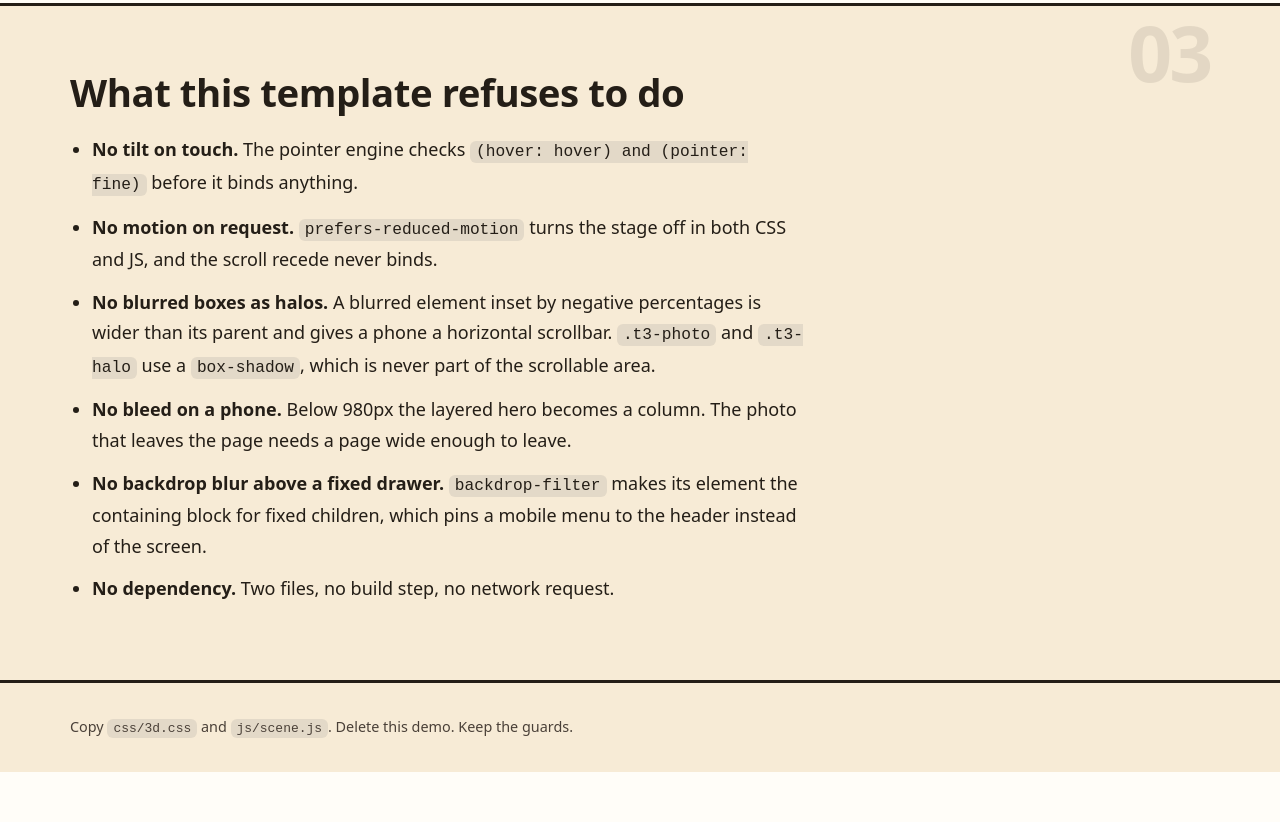
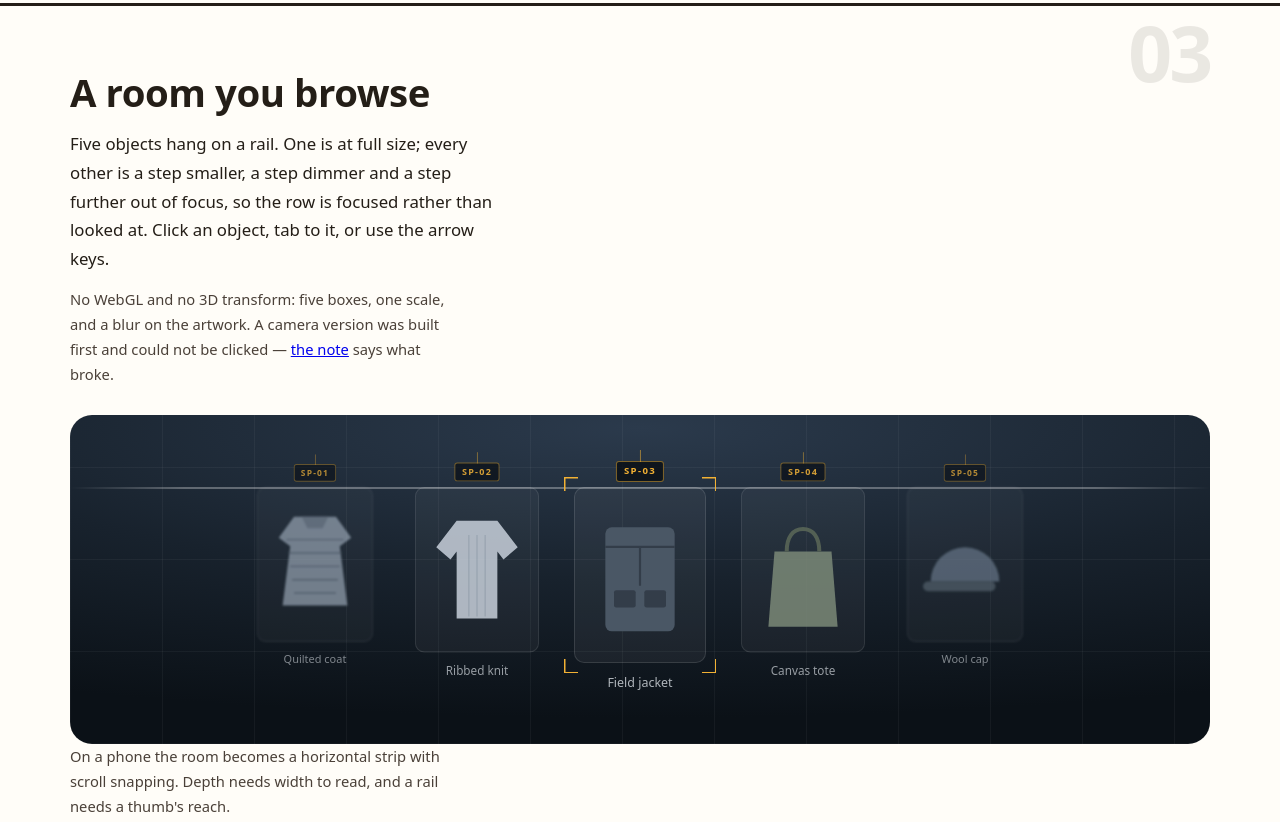
Before and after one commit to roy47ty01/3d-web-template, a plain HTML site: page demo/index.html in a window 1280 px wide. Shown: the part 1400-2222 px from the top of the page. Before the commit the page ends 2172 px from the top, so only its background shows below. Drawn offline with Linux system fonts and the light colour scheme.

Commit message:
feat(demo): show the room in the demo page
The primitive needed a band of its own: an object that is only described is a
claim. Five invented objects, no shop name or price copied from the reel.

```diff
--- a/demo/demo.css
+++ b/demo/demo.css
@@ -133,6 +133,11 @@ h3 { font-size: 1.1rem; margin: 0 0 8px; }
 .foot { padding: 32px 0; background: var(--cream); }
 .foot p { margin: 0; font-size: 0.9rem; color: var(--muted); }
 
+/* ---------- the room ---------- */
+/* The room paints itself dark, so it keeps its own padding; the margin is the
+   only page-level decision here. */
+.t3-room { margin-top: 28px; }
+
 @media (max-width: 980px) {
   .t3-copy-front { padding-left: 0; } /* stacked: nothing is projected, so no pad */
   .t3-photo-main { max-width: 420px; }
--- a/demo/index.html
+++ b/demo/index.html
@@ -4,7 +4,7 @@
 <meta charset="utf-8">
 <meta name="viewport" content="width=device-width, initial-scale=1">
 <title>3D Web Template — working demo</title>
-<meta name="description" content="A dependency-free demo of the 3D primitives in this template: a layered hero that recedes on scroll, a sticker in front of the scene, photos set into cards, and CSS-numbered sections.">
+<meta name="description" content="A dependency-free demo of the 3D primitives in this template: a layered hero that recedes on scroll, a sticker in front of the scene, photos set into cards, a room you browse, and CSS-numbered sections.">
 <link rel="stylesheet" href="../css/3d.css">
 <link rel="stylesheet" href="demo.css">
 </head>
@@ -124,6 +124,82 @@
     </div>
   </section>
 
+  <section class="band" id="room">
+    <div class="wrap">
+      <h2>A room you browse</h2>
+      <p class="lede">Five objects hang on a rail. One is at full size; every other is a step smaller, a step dimmer and a step further out of focus, so the row is focused rather than looked at. Click an object, tab to it, or use the arrow keys.</p>
+      <p class="lede note">No WebGL and no 3D transform: five boxes, one scale, and a blur on the artwork. A camera version was built first and could not be clicked — <a href="../docs/reel-pass-november-2026.md">the note</a> says what broke.</p>
+
+      <div class="t3-room" data-t3-room>
+        <div class="t3-room-space">
+          <div class="t3-room-rail" aria-hidden="true"></div>
+          <ul class="t3-room-row" aria-label="Objects on the rail">
+            <li class="t3-room-item" data-t3-room-item>
+              <button class="t3-room-hit" type="button">
+                <span class="t3-room-label">SP-01</span>
+                <svg class="t3-room-object" viewBox="0 0 120 160" aria-hidden="true">
+                  <path d="M38 30h44l16 22-12 9 8 62H26l8-62-12-9z" fill="#9aa7b6"/>
+                  <path d="M46 30h28l-6 12H52z" fill="#7e8b9a"/>
+                  <g stroke="#5d6a78" stroke-width="1.5" opacity="0.7">
+                    <path d="M30 54h60M32 68h56M34 82h52M36 96h48M38 110h44"/>
+                  </g>
+                </svg>
+                <span class="t3-room-name">Quilted coat</span>
+              </button>
+            </li>
+            <li class="t3-room-item" data-t3-room-item>
+              <button class="t3-room-hit" type="button">
+                <span class="t3-room-label">SP-02</span>
+                <svg class="t3-room-object" viewBox="0 0 120 160" aria-hidden="true">
+                  <path d="M40 32h40l20 26-14 12-6-8v66H40V62l-6 8-14-12z" fill="#c9d2dc"/>
+                  <g stroke="#a9b4c2" stroke-width="1.2" opacity="0.8">
+                    <path d="M52 46v80M60 46v80M68 46v80"/>
+                  </g>
+                </svg>
+                <span class="t3-room-name">Ribbed knit</span>
+              </button>
+            </li>
+            <li class="t3-room-item" data-t3-room-item>
+              <button class="t3-room-hit" type="button">
+                <span class="t3-room-label">SP-03</span>
+                <svg class="t3-room-object" viewBox="0 0 120 160" aria-hidden="true">
+                  <rect x="28" y="36" width="64" height="96" rx="6" fill="#4a5765"/>
+                  <path d="M28 54h64" stroke="#333d49" stroke-width="2"/>
+                  <path d="M60 54v36" stroke="#333d49" stroke-width="2"/>
+                  <rect x="36" y="94" width="20" height="16" rx="2" fill="#333d49"/>
+                  <rect x="64" y="94" width="20" height="16" rx="2" fill="#333d49"/>
+                </svg>
+                <span class="t3-room-name">Field jacket</span>
+              </button>
+            </li>
+            <li class="t3-room-item" data-t3-room-item>
+              <button class="t3-room-hit" type="button">
+                <span class="t3-room-label">SP-04</span>
+                <svg class="t3-room-object" viewBox="0 0 120 160" aria-hidden="true">
+                  <path d="M32 62h56l6 74H26z" fill="#7d8b7a"/>
+                  <path d="M44 62c0-14 6-22 16-22s16 8 16 22" fill="none" stroke="#5d6a5a" stroke-width="4"/>
+                </svg>
+                <span class="t3-room-name">Canvas tote</span>
+              </button>
+            </li>
+            <li class="t3-room-item" data-t3-room-item>
+              <button class="t3-room-hit" type="button">
+                <span class="t3-room-label">SP-05</span>
+                <svg class="t3-room-object" viewBox="0 0 120 160" aria-hidden="true">
+                  <path d="M24 98a36 36 0 0 1 72 0z" fill="#6b7a8c"/>
+                  <rect x="16" y="98" width="76" height="10" rx="5" fill="#57646f"/>
+                </svg>
+                <span class="t3-room-name">Wool cap</span>
+              </button>
+            </li>
+          </ul>
+        </div>
+      </div>
+
+      <p class="lede note">On a phone the room becomes a horizontal strip with scroll snapping. Depth needs width to read, and a rail needs a thumb's reach.</p>
+    </div>
+  </section>
+
   <section class="band cream" id="guards">
     <div class="wrap">
       <h2>What this template refuses to do</h2>
```
